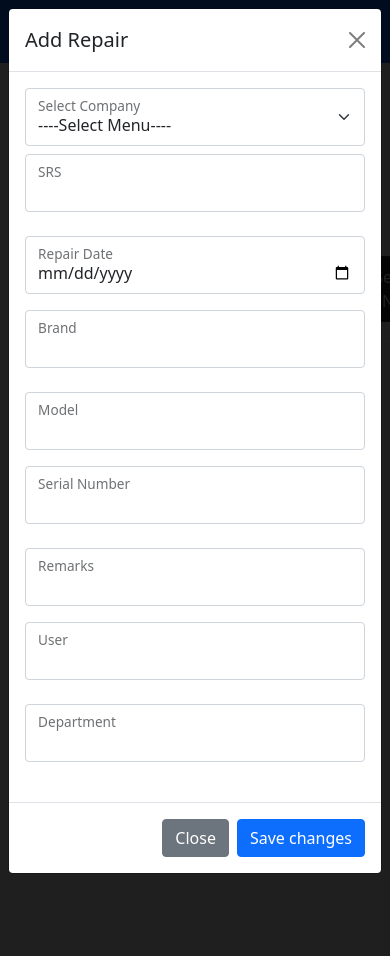
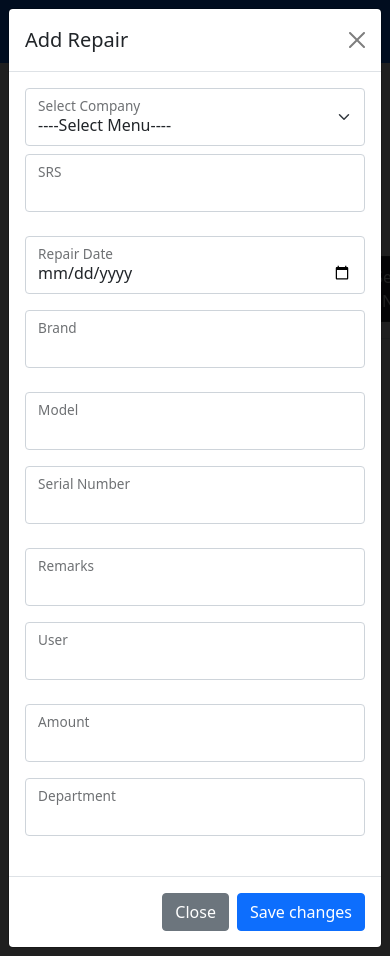
Before and after one commit to joeygracesabusido/admin-apps-dgc, a FastAPI app: template apps/templates/repair/printer_repair.html in a window 390 px wide, after a click on "Add Repair"; the page is wider, and only the part inside the window is pictured. Run offline with FastAPI, Linux system fonts and the light colour scheme; the template is opened without the code that fills it, so the values that code supplies are empty; some libraries are stand-ins or nearby versions.

Commit message:
10.08.2024 4:45 PM

```diff
--- a/apps/templates/repair/printer_repair.html
+++ b/apps/templates/repair/printer_repair.html
@@ -142,7 +142,7 @@
 
                         <div class="col-md">
                           <div class="form-floating">
-                            <input type="text" class="form-control" id="brand"  >
+                            <input type="text" class="form-control" id="serial_number"  >
                             <label for="floatingInputGrid" class="label-large">Serial Number</label>
 
 
@@ -160,7 +160,7 @@
 
                         <div class="col-md">
                           <div class="form-floating">
-                            <input type="text" class="form-control" id="model">
+                            <input type="text" class="form-control" id="remarks">
                             <label for="floatingInputGrid" class="label-large">Remarks</label>
 
 
@@ -170,7 +170,7 @@
 
                         <div class="col-md">
                           <div class="form-floating">
-                            <input type="text" class="form-control" id="brand"  >
+                            <input type="text" class="form-control" id="repair_user"  >
                             <label for="floatingInputGrid" class="label-large">User</label>
 
 
@@ -186,7 +186,20 @@
 
                      <div class="row g-3">
 
-                        <div class="col-md">
+                       <div class="col-md">
+                          <div class="form-floating">
+                            <input type="text" class="form-control" id="amount">
+                            <label for="floatingInputGrid" class="label-large">Amount</label>
+
+
+                          </div>
+                        </div>
+
+
+
+
+
+                      <div class="col-md">
                           <div class="form-floating">
                             <input type="text" class="form-control" id="department">
                             <label for="floatingInputGrid" class="label-large">Department</label>
```
Also changed, not shown: apps/routes/repair.py (+44 -2 lines), apps/static/repair/repair.js (added).
